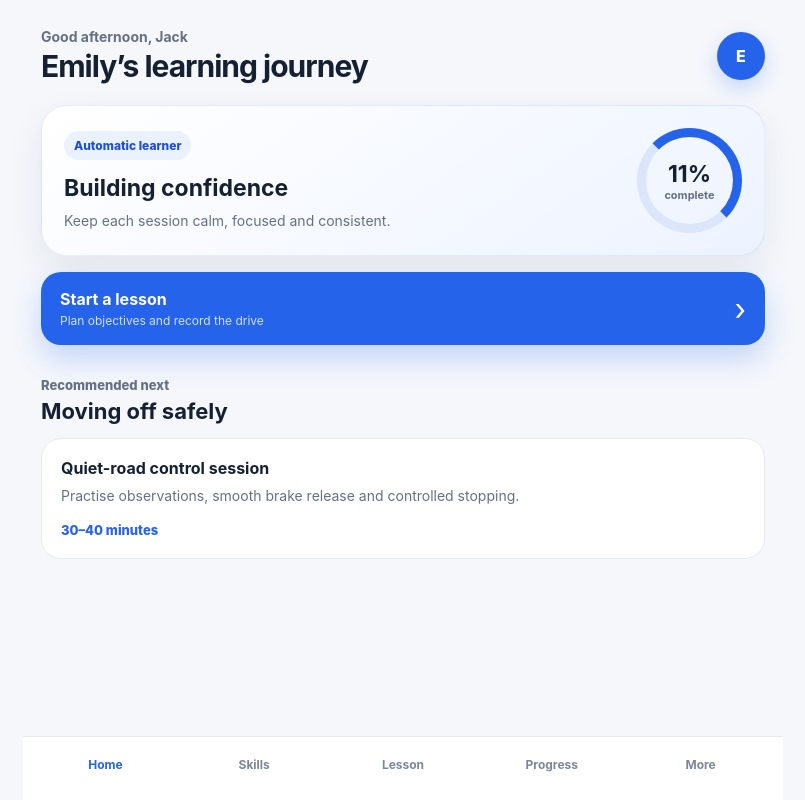
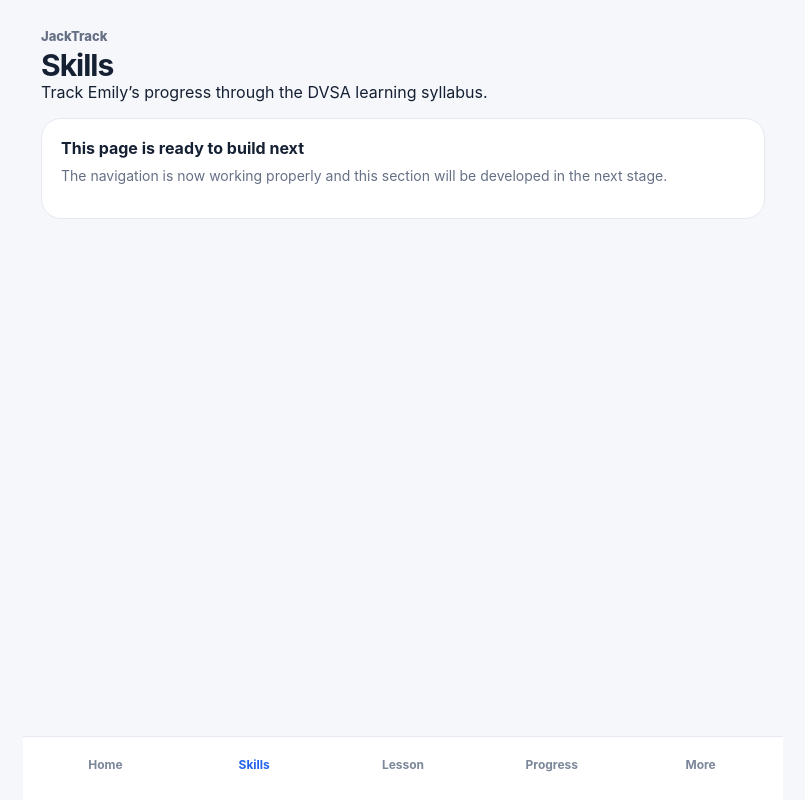
Before and after one commit to Jxckmck/jacktrack, a React (Vite) app: page / in a window 1280 px wide. Both pictures are taken after a click on the button "Skills". Shown: the whole page, without its empty margins (237-1042 px from the left). Built offline with nearby package versions, Linux system fonts and the light colour scheme.

Commit message:
Make bottom navigation interactive

```diff
--- a/src/App.tsx
+++ b/src/App.tsx
@@ -1,8 +1,15 @@
+import { useState } from 'react'
 import './App.css'
 
+type Tab = 'home' | 'skills' | 'lesson' | 'progress' | 'more'
+
 function App() {
+  const [activeTab, setActiveTab] = useState<Tab>('home')
+
+  const renderContent = () => {
+    if (activeTab === 'home') {
       return (
-    <main className="app">
+        <>
           <header className="header">
             <div>
               <p className="welcome">Good afternoon, Jack</p>
@@ -16,9 +23,7 @@ function App() {
             <div>
               <span className="badge">Automatic learner</span>
               <h2>Building confidence</h2>
-          <p>
-            Keep each session calm, focused and consistent.
-          </p>
+              <p>Keep each session calm, focused and consistent.</p>
             </div>
 
             <div className="progress-circle">
@@ -27,7 +32,10 @@ function App() {
             </div>
           </section>
 
-      <button className="start-button">
+          <button
+            className="start-button"
+            onClick={() => setActiveTab('lesson')}
+          >
             <span>
               <strong>Start a lesson</strong>
               <small>Plan objectives and record the drive</small>
@@ -42,18 +50,97 @@ function App() {
             <div className="lesson-card">
               <h3>Quiet-road control session</h3>
               <p>
-            Practise observations, smooth brake release and controlled stopping.
+                Practise observations, smooth brake release and controlled
+                stopping.
               </p>
               <span>30–40 minutes</span>
             </div>
           </section>
+        </>
+      )
+    }
+
+    const pages = {
+      skills: {
+        title: 'Skills',
+        description:
+          'Track Emily’s progress through the DVSA learning syllabus.',
+      },
+      lesson: {
+        title: 'Lesson',
+        description:
+          'Plan, start and review driving lessons from this section.',
+      },
+      progress: {
+        title: 'Progress',
+        description:
+          'Review confidence, completed skills and areas needing more practice.',
+      },
+      more: {
+        title: 'More',
+        description:
+          'Manage learner details, backups and JackTrack settings.',
+      },
+    }
+
+    const page = pages[activeTab]
+
+    return (
+      <section className="page-placeholder">
+        <p className="section-label">JackTrack</p>
+        <h1>{page.title}</h1>
+        <p>{page.description}</p>
+
+        <div className="lesson-card">
+          <h3>This page is ready to build next</h3>
+          <p>
+            The navigation is now working properly and this section will be
+            developed in the next stage.
+          </p>
+        </div>
+      </section>
+    )
+  }
+
+  return (
+    <main className="app">
+      {renderContent()}
 
       <nav className="bottom-nav">
-        <button className="active">Home</button>
-        <button>Skills</button>
-        <button>Lesson</button>
-        <button>Progress</button>
-        <button>More</button>
+        <button
+          className={activeTab === 'home' ? 'active' : ''}
+          onClick={() => setActiveTab('home')}
+        >
+          Home
+        </button>
+
+        <button
+          className={activeTab === 'skills' ? 'active' : ''}
+          onClick={() => setActiveTab('skills')}
+        >
+          Skills
+        </button>
+
+        <button
+          className={activeTab === 'lesson' ? 'active' : ''}
+          onClick={() => setActiveTab('lesson')}
+        >
+          Lesson
+        </button>
+
+        <button
+          className={activeTab === 'progress' ? 'active' : ''}
+          onClick={() => setActiveTab('progress')}
+        >
+          Progress
+        </button>
+
+        <button
+          className={activeTab === 'more' ? 'active' : ''}
+          onClick={() => setActiveTab('more')}
+        >
+          More
+        </button>
       </nav>
     </main>
   )
```
Lines whose indentation alone changed are shown as unchanged.
